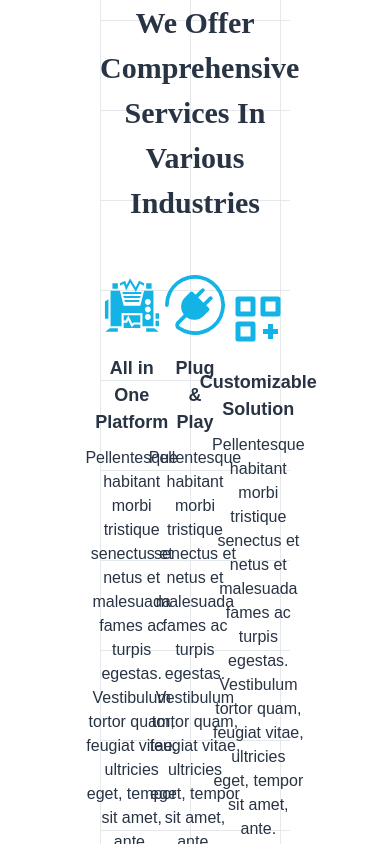
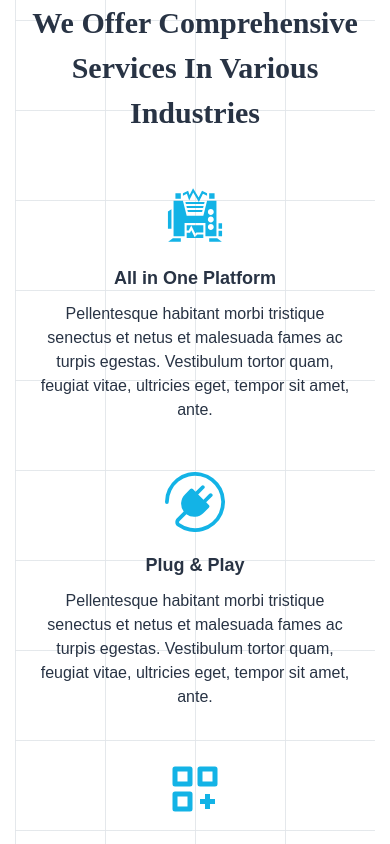
Before and after one commit to WannaMinPaing/viatick, a Next.js app: page / in a window 390 px wide. Shown: the part 680-1524 px from the top of the page. Built offline with nearby package versions, Linux system fonts and the light colour scheme; a web font is replaced by a local one.

Commit message:
fix responsive

```diff
--- a/app/page.tsx
+++ b/app/page.tsx
@@ -6,7 +6,7 @@ export default function Home() {
   return (
     <>
       <WelcomeBlog/>
-      <div className="background-grid dark:background-grid-dark mx-[100px] h-full">
+      <div className="background-grid dark:background-grid-dark mx-[100px] max-lg:mx-[50px] max-sm:mx-[15px] h-full">
           <OfferSection />
           <Platform/>
       </div>
--- a/components/home/offerSection.tsx
+++ b/components/home/offerSection.tsx
@@ -36,7 +36,7 @@ const OfferSection = () => {
         We Offer Comprehensive Services In Various Industries
       </div>
 
-      <div className="grid grid-cols-3">
+      <div className="grid grid-cols-3  max-lg:grid-cols-2 max-sm:grid-cols-1">
         {offerings.map((offering, index) => (
           <OfferingCard key={index} {...offering} />
         ))}
--- a/components/home/platform.tsx
+++ b/components/home/platform.tsx
@@ -12,9 +12,9 @@ const Platform = () => {
 
     return (
         <div className="mt-[100px] mx-[20px]">
-            <div className="flex">
-                <div className="w-1/2">
-                    <h2 className="!mb-3 !text-[.75rem] uppercase leading-[1.35] tracking-[0.02rem] text-primary">
+            <div className="flex max-md:flex-col-reverse">
+                <div className="w-1/2 max-md:w-full max-md:mt-[30px]">
+                    <h2 className="!mb-3 !text-[.75rem] uppercase  leading-[1.35] tracking-[0.02rem] text-primary">
                         Improve your processes with JARVIS
                     </h2>
                     <h3 className="mb-5 font-bold !leading-[1.3] text-primary-500 dark:text-white-200 xl:text-[1.5rem]">
@@ -25,7 +25,7 @@ const Platform = () => {
                     </p>
                 </div>
 
-                <div className="w-1/2 flex justify-center items-center">
+                <div className="w-1/2 max-md:w-full flex justify-center items-center">
                     <Image
                         alt="Viatick"
                         src="/images/platform.jpeg"
@@ -48,7 +48,7 @@ const Platform = () => {
                     transition={{ duration: 1, ease: "easeInOut" }}
                     className="overflow-hidden"
                 >
-                    <ul className="grid grid-cols-4 mt-[10px] gap-2 mb-[10px]">
+                    <ul className="grid grid-cols-4 mt-[10px] gap-2 mb-[10px] max-md:grid-cols-2 max-sm:grid-cols-1">
                         <PlatformItem title="Industry-Specific Templates" description="JARVIS provides pre-designed templates tailored to various industries, streamlining processes and addressing specific needs efficiently." />
                         <PlatformItem title="Versatile Views" description="Our platform offers customizable views to accommodate different workflows and preferences, ensuring ease of use across diverse sectors." />
                         <PlatformItem title="Hardware Options" description="Choose from a range of hardware options that have been rigorously tested and proven effective across multiple deployments, ensuring reliability and performance." />
@@ -69,7 +69,7 @@ const Platform = () => {
                     transition={{ duration: 1, ease: "easeInOut" }}
                     className="overflow-hidden"
                 >
-                    <ul className="grid grid-cols-4 mt-[10px] gap-2 mb-[10px]">
+                    <ul className="grid grid-cols-4 mt-[10px] gap-2 mb-[10px] max-md:grid-cols-2 max-sm:grid-cols-1">
                         <PlatformItem title="Enhanced Efficiency" description="By leveraging industry-specific templates and intuitive views, organizations can optimize workflows and boost productivity." />
                         <PlatformItem title="Versatile Views" description="Our platform offers customizable views to accommodate different workflows and preferences, ensuring ease of use across diverse sectors." />
                         <PlatformItem title="Scalability" description=" JARVIS offers scalable solutions that can grow with your business, adapting to evolving requirements and expanding operations seamlessly." />
```
